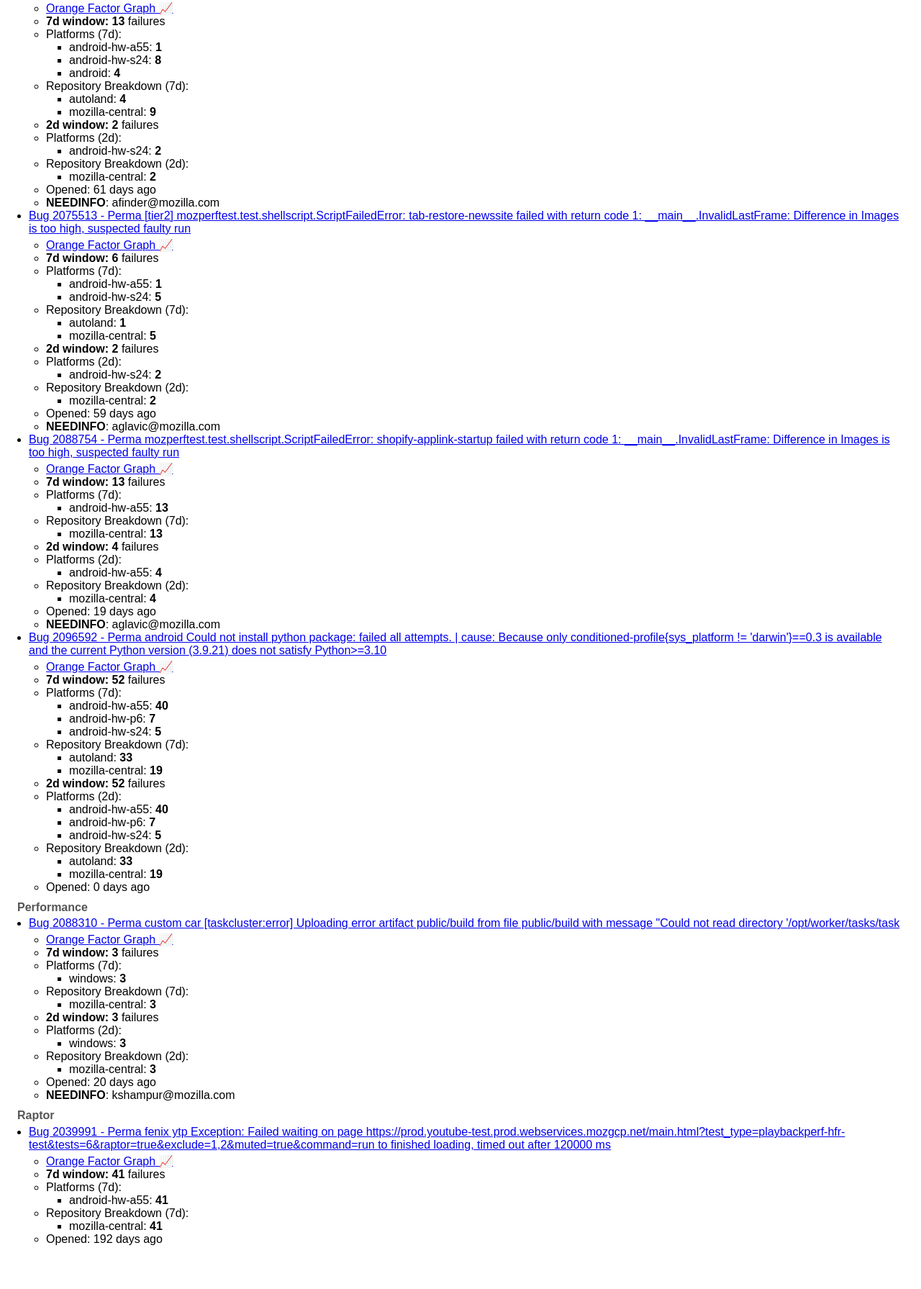
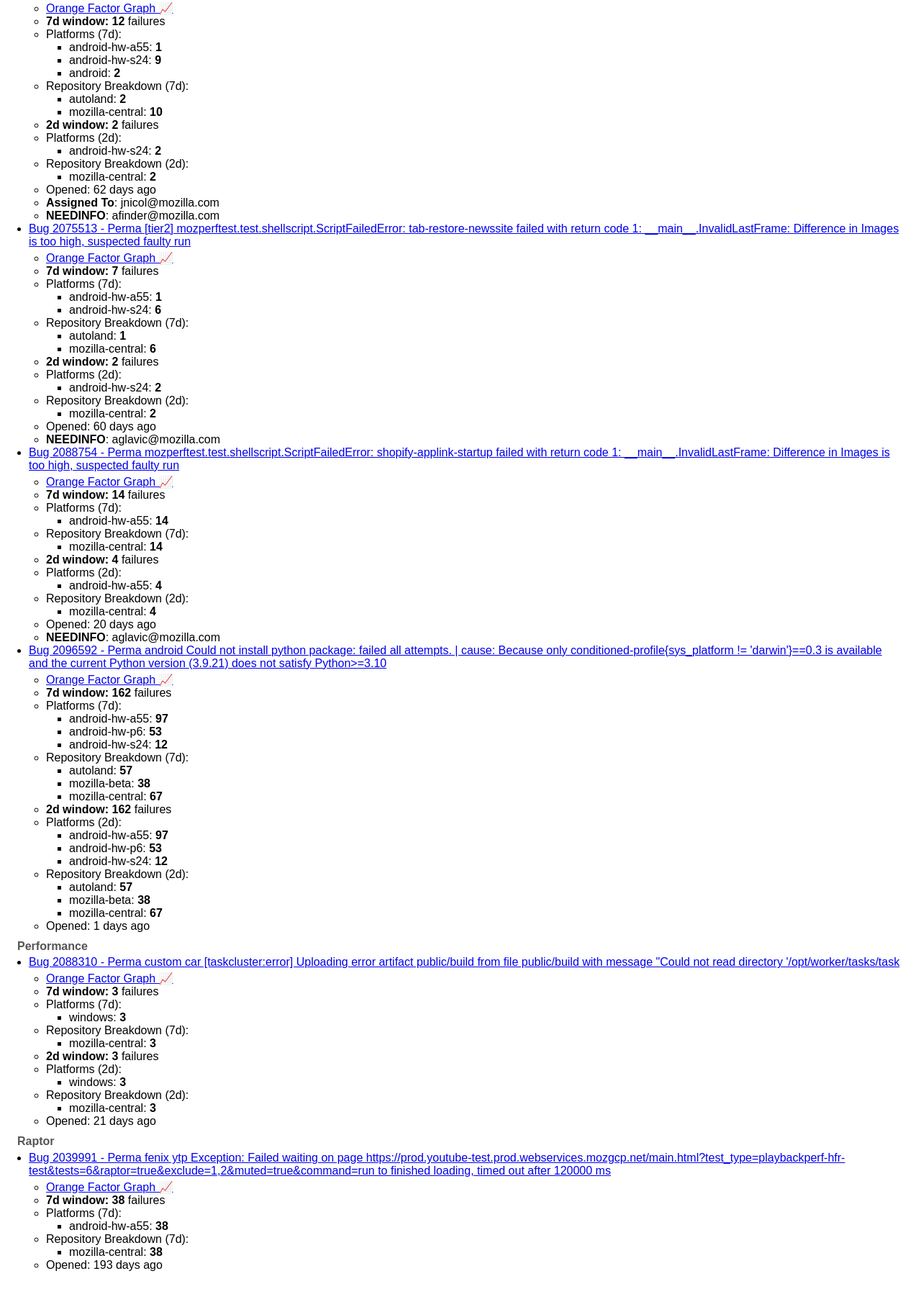
Before and after one commit to 92kns/perftest_triage_report, a plain HTML site: page index.html in a window 1280 px wide. Shown: the part 220-2011 px from the top of the page at 72% size. Before the commit the page ends 1975 px from the top, so only its background shows below. Drawn offline with Linux system fonts and the light colour scheme.

Commit message:
deploy: e6268db85a138a57d462970a4b24746301efaec9

```diff
--- a/index.html
+++ b/index.html
@@ -14,7 +14,7 @@ ul.subdetails { list-style: square; padding-left: 2em; margin: 0; }
 </head><body>
 
 <p style="font-size: 0.9em; color: #666; user-select: none;">
-  Last updated: 2026-11-23 20:41 UTC |
+  Last updated: 2026-11-24 19:47 UTC |
 <a href="https://github.com/92kns/perftest_triage_report/issues" target="_blank" style="font-size: 0.9em;">
   🐞 File an issue on GitHub
 </a>
@@ -33,16 +33,16 @@ ul.subdetails { list-style: square; padding-left: 2em; margin: 0; }
         <li>
           <a href="https://bugzilla.mozilla.org/show_bug.cgi?id=2074915" target="_blank">Bug 2074915 - Perma [tier 2] mozperftest.test.shellscript.ScriptFailedError: newssite-applink-startup failed with return code 1: __main__.InvalidLastFrame: Difference in Images is too high, suspected faulty run</a>
           <ul class="details">
-            <li><a href="https://treeherder.mozilla.org/intermittent-failures/bugdetails?startday=2026-11-16&amp;endday=2026-11-23&amp;tree=all&amp;bug=2074915" target="_blank">Orange Factor Graph 📈</a></li>
-            <li><b>7d window:</b> <b>13</b> failures</li>
+            <li><a href="https://treeherder.mozilla.org/intermittent-failures/bugdetails?startday=2026-11-17&amp;endday=2026-11-24&amp;tree=all&amp;bug=2074915" target="_blank">Orange Factor Graph 📈</a></li>
+            <li><b>7d window:</b> <b>12</b> failures</li>
 
               <li>Platforms (7d):
-                <ul class="subdetails"><li>android-hw-a55: 1</li><li>android-hw-s24: 8</li><li>android: 4</li></ul>
+                <ul class="subdetails"><li>android-hw-a55: 1</li><li>android-hw-s24: 9</li><li>android: 2</li></ul>
               </li>
 
 
               <li>Repository Breakdown (7d):
-                <ul class="subdetails"><li>autoland: 4</li><li>mozilla-central: 9</li></ul>
+                <ul class="subdetails"><li>autoland: 2</li><li>mozilla-central: 10</li></ul>
               </li>
 
             <li><b>2d window:</b> <b>2</b> failures</li>
@@ -56,8 +56,8 @@ ul.subdetails { list-style: square; padding-left: 2em; margin: 0; }
                 <ul class="subdetails"><li>mozilla-central: 2</li></ul>
               </li>
 
-            <li>Opened: 61 days ago</li>
-
+            <li>Opened: 62 days ago</li>
+            <li><b>Assigned To</b>: jnicol@mozilla.com</li>
             <li><b>NEEDINFO</b>: afinder@mozilla.com</li>
           </ul>
         </li>
@@ -65,16 +65,16 @@ ul.subdetails { list-style: square; padding-left: 2em; margin: 0; }
         <li>
           <a href="https://bugzilla.mozilla.org/show_bug.cgi?id=2075513" target="_blank">Bug 2075513 - Perma [tier2] mozperftest.test.shellscript.ScriptFailedError: tab-restore-newssite failed with return code 1: __main__.InvalidLastFrame: Difference in Images is too high, suspected faulty run</a>
           <ul class="details">
-            <li><a href="https://treeherder.mozilla.org/intermittent-failures/bugdetails?startday=2026-11-16&amp;endday=2026-11-23&amp;tree=all&amp;bug=2075513" target="_blank">Orange Factor Graph 📈</a></li>
-            <li><b>7d window:</b> <b>6</b> failures</li>
+            <li><a href="https://treeherder.mozilla.org/intermittent-failures/bugdetails?startday=2026-11-17&amp;endday=2026-11-24&amp;tree=all&amp;bug=2075513" target="_blank">Orange Factor Graph 📈</a></li>
+            <li><b>7d window:</b> <b>7</b> failures</li>
 
               <li>Platforms (7d):
-                <ul class="subdetails"><li>android-hw-a55: 1</li><li>android-hw-s24: 5</li></ul>
+                <ul class="subdetails"><li>android-hw-a55: 1</li><li>android-hw-s24: 6</li></ul>
               </li>
 
 
               <li>Repository Breakdown (7d):
-                <ul class="subdetails"><li>autoland: 1</li><li>mozilla-central: 5</li></ul>
+                <ul class="subdetails"><li>autoland: 1</li><li>mozilla-central: 6</li></ul>
               </li>
 
             <li><b>2d window:</b> <b>2</b> failures</li>
@@ -88,7 +88,7 @@ ul.subdetails { list-style: square; padding-left: 2em; margin: 0; }
                 <ul class="subdetails"><li>mozilla-central: 2</li></ul>
               </li>
 
-            <li>Opened: 59 days ago</li>
+            <li>Opened: 60 days ago</li>
 
             <li><b>NEEDINFO</b>: aglavic@mozilla.com</li>
           </ul>
@@ -97,16 +97,16 @@ ul.subdetails { list-style: square; padding-left: 2em; margin: 0; }
         <li>
           <a href="https://bugzilla.mozilla.org/show_bug.cgi?id=2088754" target="_blank">Bug 2088754 - Perma mozperftest.test.shellscript.ScriptFailedError: shopify-applink-startup failed with return code 1: __main__.InvalidLastFrame: Difference in Images is too high, suspected faulty run</a>
           <ul class="details">
-            <li><a href="https://treeherder.mozilla.org/intermittent-failures/bugdetails?startday=2026-11-16&amp;endday=2026-11-23&amp;tree=all&amp;bug=2088754" target="_blank">Orange Factor Graph 📈</a></li>
-            <li><b>7d window:</b> <b>13</b> failures</li>
+            <li><a href="https://treeherder.mozilla.org/intermittent-failures/bugdetails?startday=2026-11-17&amp;endday=2026-11-24&amp;tree=all&amp;bug=2088754" target="_blank">Orange Factor Graph 📈</a></li>
+            <li><b>7d window:</b> <b>14</b> failures</li>
 
               <li>Platforms (7d):
-                <ul class="subdetails"><li>android-hw-a55: 13</li></ul>
+                <ul class="subdetails"><li>android-hw-a55: 14</li></ul>
               </li>
 
 
               <li>Repository Breakdown (7d):
-                <ul class="subdetails"><li>mozilla-central: 13</li></ul>
+                <ul class="subdetails"><li>mozilla-central: 14</li></ul>
               </li>
 
             <li><b>2d window:</b> <b>4</b> failures</li>
@@ -120,7 +120,7 @@ ul.subdetails { list-style: square; padding-left: 2em; margin: 0; }
                 <ul class="subdetails"><li>mozilla-central: 4</li></ul>
               </li>
 
-            <li>Opened: 19 days ago</li>
+            <li>Opened: 20 days ago</li>
 
             <li><b>NEEDINFO</b>: aglavic@mozilla.com</li>
           </ul>
@@ -129,30 +129,30 @@ ul.subdetails { list-style: square; padding-left: 2em; margin: 0; }
         <li>
           <a href="https://bugzilla.mozilla.org/show_bug.cgi?id=2096592" target="_blank">Bug 2096592 - Perma android Could not install python package: failed all attempts. | cause: Because only conditioned-profile{sys_platform != &#39;darwin&#39;}==0.3 is available and the current Python version (3.9.21) does not satisfy Python&gt;=3.10</a>
           <ul class="details">
-            <li><a href="https://treeherder.mozilla.org/intermittent-failures/bugdetails?startday=2026-11-16&amp;endday=2026-11-23&amp;tree=all&amp;bug=2096592" target="_blank">Orange Factor Graph 📈</a></li>
-            <li><b>7d window:</b> <b>52</b> failures</li>
+            <li><a href="https://treeherder.mozilla.org/intermittent-failures/bugdetails?startday=2026-11-17&amp;endday=2026-11-24&amp;tree=all&amp;bug=2096592" target="_blank">Orange Factor Graph 📈</a></li>
+            <li><b>7d window:</b> <b>162</b> failures</li>
 
               <li>Platforms (7d):
-                <ul class="subdetails"><li>android-hw-a55: 40</li><li>android-hw-p6: 7</li><li>android-hw-s24: 5</li></ul>
+                <ul class="subdetails"><li>android-hw-a55: 97</li><li>android-hw-p6: 53</li><li>android-hw-s24: 12</li></ul>
               </li>
 
 
               <li>Repository Breakdown (7d):
-                <ul class="subdetails"><li>autoland: 33</li><li>mozilla-central: 19</li></ul>
+                <ul class="subdetails"><li>autoland: 57</li><li>mozilla-beta: 38</li><li>mozilla-central: 67</li></ul>
               </li>
 
-            <li><b>2d window:</b> <b>52</b> failures</li>
+            <li><b>2d window:</b> <b>162</b> failures</li>
 
               <li>Platforms (2d):
-                <ul class="subdetails"><li>android-hw-a55: 40</li><li>android-hw-p6: 7</li><li>android-hw-s24: 5</li></ul>
+                <ul class="subdetails"><li>android-hw-a55: 97</li><li>android-hw-p6: 53</li><li>android-hw-s24: 12</li></ul>
               </li>
 
 
               <li>Repository Breakdown (2d):
-                <ul class="subdetails"><li>autoland: 33</li><li>mozilla-central: 19</li></ul>
+                <ul class="subdetails"><li>autoland: 57</li><li>mozilla-beta: 38</li><li>mozilla-central: 67</li></ul>
               </li>
 
-            <li>Opened: 0 days ago</li>
+            <li>Opened: 1 days ago</li>
 
 
           </ul>
@@ -168,7 +168,7 @@ ul.subdetails { list-style: square; padding-left: 2em; margin: 0; }
         <li>
           <a href="https://bugzilla.mozilla.org/show_bug.cgi?id=2088310" target="_blank">Bug 2088310 - Perma custom car [taskcluster:error] Uploading error artifact public/build from file public/build with message &#34;Could not read directory &#39;/opt/worker/tasks/task</a>
           <ul class="details">
-            <li><a href="https://treeherder.mozilla.org/intermittent-failures/bugdetails?startday=2026-11-16&amp;endday=2026-11-23&amp;tree=all&amp;bug=2088310" target="_blank">Orange Factor Graph 📈</a></li>
+            <li><a href="https://treeherder.mozilla.org/intermittent-failures/bugdetails?startday=2026-11-17&amp;endday=2026-11-24&amp;tree=all&amp;bug=2088310" target="_blank">Orange Factor Graph 📈</a></li>
             <li><b>7d window:</b> <b>3</b> failures</li>
 
               <li>Platforms (7d):
@@ -191,9 +191,9 @@ ul.subdetails { list-style: square; padding-left: 2em; margin: 0; }
                 <ul class="subdetails"><li>mozilla-central: 3</li></ul>
               </li>
 
-            <li>Opened: 20 days ago</li>
+            <li>Opened: 21 days ago</li>
 
-            <li><b>NEEDINFO</b>: kshampur@mozilla.com</li>
+
           </ul>
         </li>
 
@@ -207,22 +207,22 @@ ul.subdetails { list-style: square; padding-left: 2em; margin: 0; }
         <li>
           <a href="https://bugzilla.mozilla.org/show_bug.cgi?id=2039991" target="_blank">Bug 2039991 - Perma fenix ytp Exception: Failed waiting on page https://prod.youtube-test.prod.webservices.mozgcp.net/main.html?test_type=playbackperf-hfr-test&amp;tests=6&amp;raptor=true&amp;exclude=1,2&amp;muted=true&amp;command=run to finished loading, timed out after 120000 ms</a>
           <ul class="details">
-            <li><a href="https://treeherder.mozilla.org/intermittent-failures/bugdetails?startday=2026-11-16&amp;endday=2026-11-23&amp;tree=all&amp;bug=2039991" target="_blank">Orange Factor Graph 📈</a></li>
-            <li><b>7d window:</b> <b>41</b> failures</li>
+            <li><a href="https://treeherder.mozilla.org/intermittent-failures/bugdetails?startday=2026-11-17&amp;endday=2026-11-24&amp;tree=all&amp;bug=2039991" target="_blank">Orange Factor Graph 📈</a></li>
+            <li><b>7d window:</b> <b>38</b> failures</li>
 
               <li>Platforms (7d):
-                <ul class="subdetails"><li>android-hw-a55: 41</li></ul>
+                <ul class="subdetails"><li>android-hw-a55: 38</li></ul>
               </li>
 
 
               <li>Repository Breakdown (7d):
-                <ul class="subdetails"><li>mozilla-central: 41</li></ul>
+                <ul class="subdetails"><li>mozilla-central: 38</li></ul>
               </li>
 
 
 
 
-            <li>Opened: 192 days ago</li>
+            <li>Opened: 193 days ago</li>
 
 
           </ul>
```
